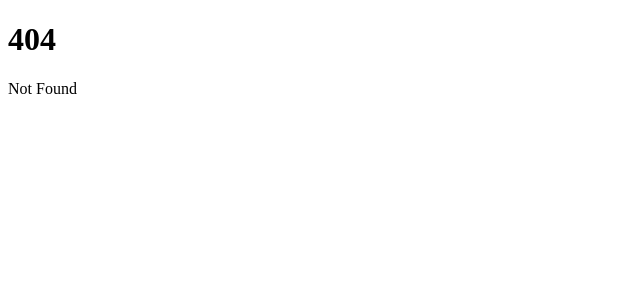
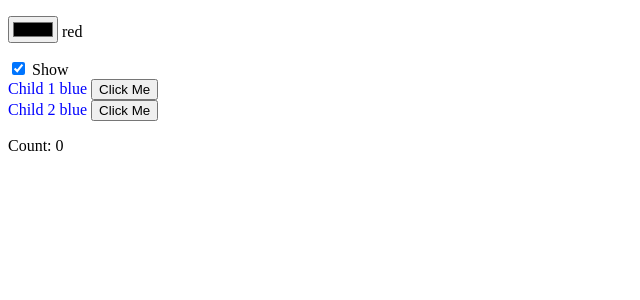
Before and after one commit to clshu/svelte-freecodecamp, a SvelteKit app: page /context/communication in a window 1280 px wide. Before the commit this address had no page. Shown: the top 300 px of the page, without its empty margins (0-640 px from the left). Built offline with nearby package versions, Linux system fonts and the light colour scheme.

Commit message:
context: communication 1 Set up components. Set context in parent component. The state is set once and can't be changed.

```diff
--- a/src/routes/+page.svelte
+++ b/src/routes/+page.svelte
@@ -14,4 +14,5 @@
 	<li><a href="/lifecycle"><h3>Component Lifecycle</h3></a></li>
 	<li><a href="/lifecycle/onmount"><h3>Component Lifecycle: onMount</h3></a></li>
 	<li><a href="/context"><h3>Context</h3></a></li>
+	<li><a href="/context/communication"><h3>Communicating Through Context</h3></a></li>
 </ul>
--- /dev/null
+++ b/src/routes/context/communication/+page.svelte
@@ -0,0 +1,23 @@
+<script lang="ts">
+	import Parent from './Parent.svelte';
+	import { setContext } from 'svelte';
+
+	let color = 'red';
+	let count = 0;
+
+	setContext('color', color);
+
+	const onClick = () => {
+		count++;
+		// 	color = count % 2 === 0 ? 'red' : 'blue';
+		// 	setContext('color', color);
+	};
+</script>
+
+<p>
+	<label><input type="color" bind:value={color} on:click={onClick} /> {color}</label>
+</p>
+
+<Parent on:click={onClick} />
+
+<p>Count: {count}</p>
--- /dev/null
+++ b/src/routes/context/communication/Child1.svelte
@@ -0,0 +1,10 @@
+<script>
+	import { getContext } from 'svelte';
+
+	const color = getContext('color');
+</script>
+
+<div style="color: {color}">
+	Child 1 {color}
+	<button on:click>Click Me</button>
+</div>
--- /dev/null
+++ b/src/routes/context/communication/Child2.svelte
@@ -0,0 +1,10 @@
+<script>
+	import { getContext } from 'svelte';
+
+	const color = getContext('color');
+</script>
+
+<div style="color: {color}">
+	Child 2 {color}
+	<button on:click>Click Me</button>
+</div>
--- /dev/null
+++ b/src/routes/context/communication/Parent.svelte
@@ -0,0 +1,15 @@
+<script>
+	import { setContext } from 'svelte';
+	import Child1 from './Child1.svelte';
+	import Child2 from './Child2.svelte';
+
+	setContext('color', 'blue');
+	let show = true;
+</script>
+
+<label><input type="checkbox" bind:checked={show} /> Show</label>
+
+{#if show}
+	<Child1 />
+	<Child2 />
+{/if}
```
